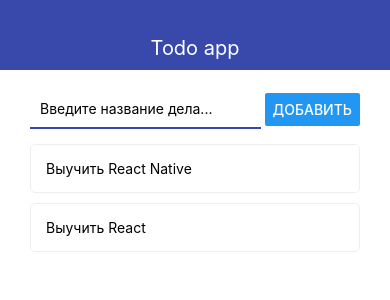
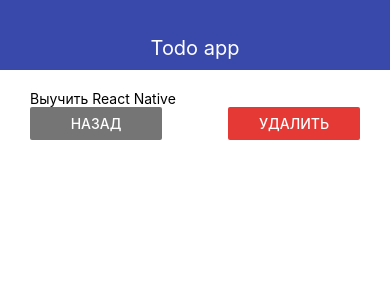
Before and after one commit to PodYapolskiy/react-native-demo, a React Native app: screen / in a window 390 px wide. Shown: the top 300 px of the page. Built offline with nearby package versions, Linux system fonts and the light colour scheme.

Commit message:
27. Стилизация кнопок

```diff
--- a/App.js
+++ b/App.js
@@ -9,7 +9,7 @@
     { id: '1', title: 'Выучить React Native' },
     { id: '2', title: 'Выучить React' },
   ]) // Изменение состояния какого-либо объекта
-  const [todoId, setTodoId] = useState(null)
+  const [todoId, setTodoId] = useState('1')
 
   const addTodo = title => {
     // const newTodo = {
--- a/src/screens/TodoScreen.js
+++ b/src/screens/TodoScreen.js
@@ -5,9 +5,28 @@
   return (
     <View>
       <Text>{todo.title}</Text>
-      <Button title='Назад' onPress={goBack} />
+      <View style={styles.buttons}>
+        <View style={styles.button}>
+          <Button title='Назад' color='#757575' onPress={goBack} />
+        </View>
+        <View style={styles.button}>
+          <Button
+            title='Удалить'
+            color='#e53935'
+            onPress={() => console.log('Remove')}
+          />
+        </View>
+      </View>
     </View>
   )
 }
 
-const styles = StyleSheet.create({})
+const styles = StyleSheet.create({
+  buttons: {
+    flexDirection: 'row',
+    justifyContent: 'space-between',
+  },
+  button: {
+    width: '40%',
+  },
+})
```
